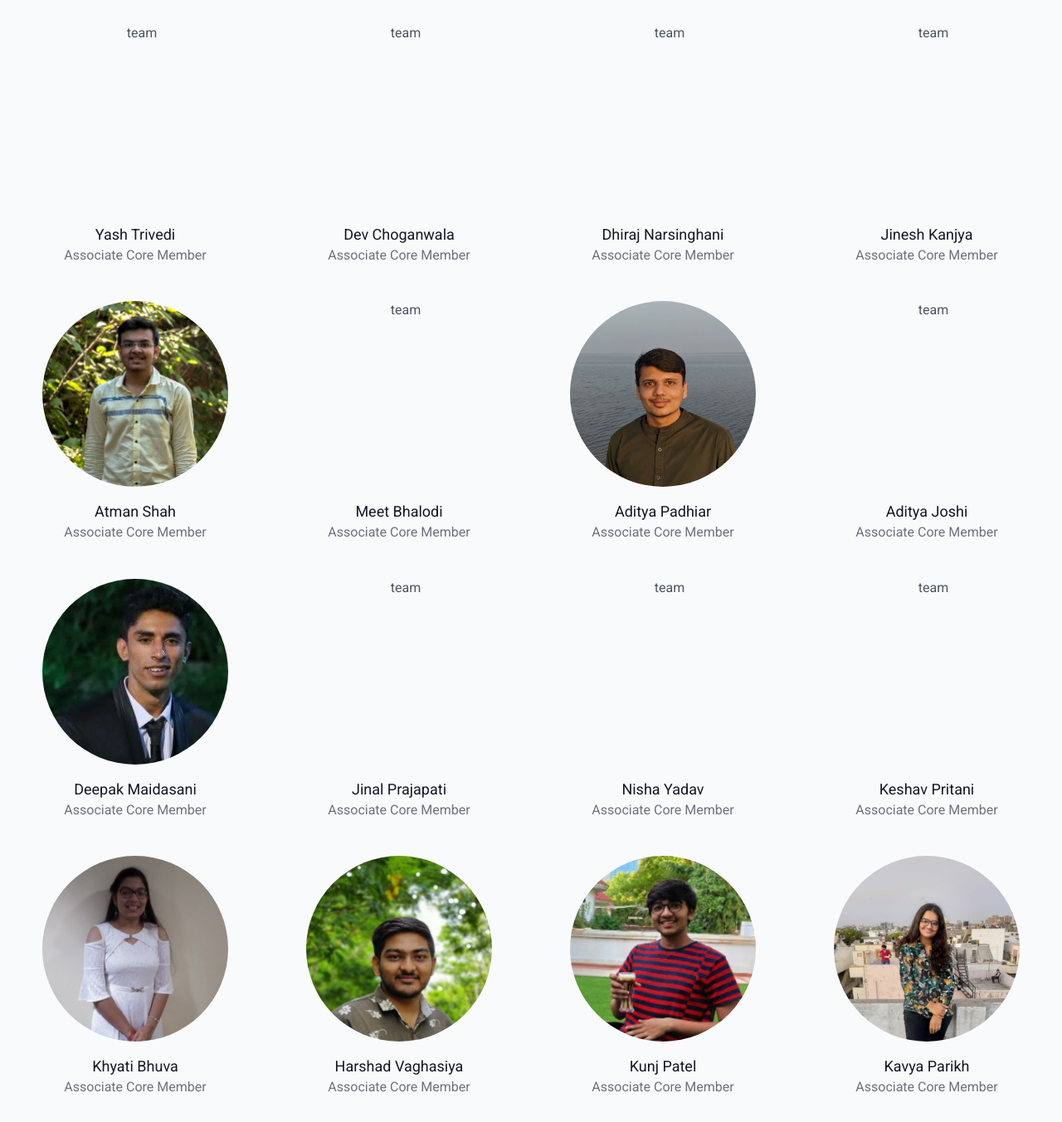
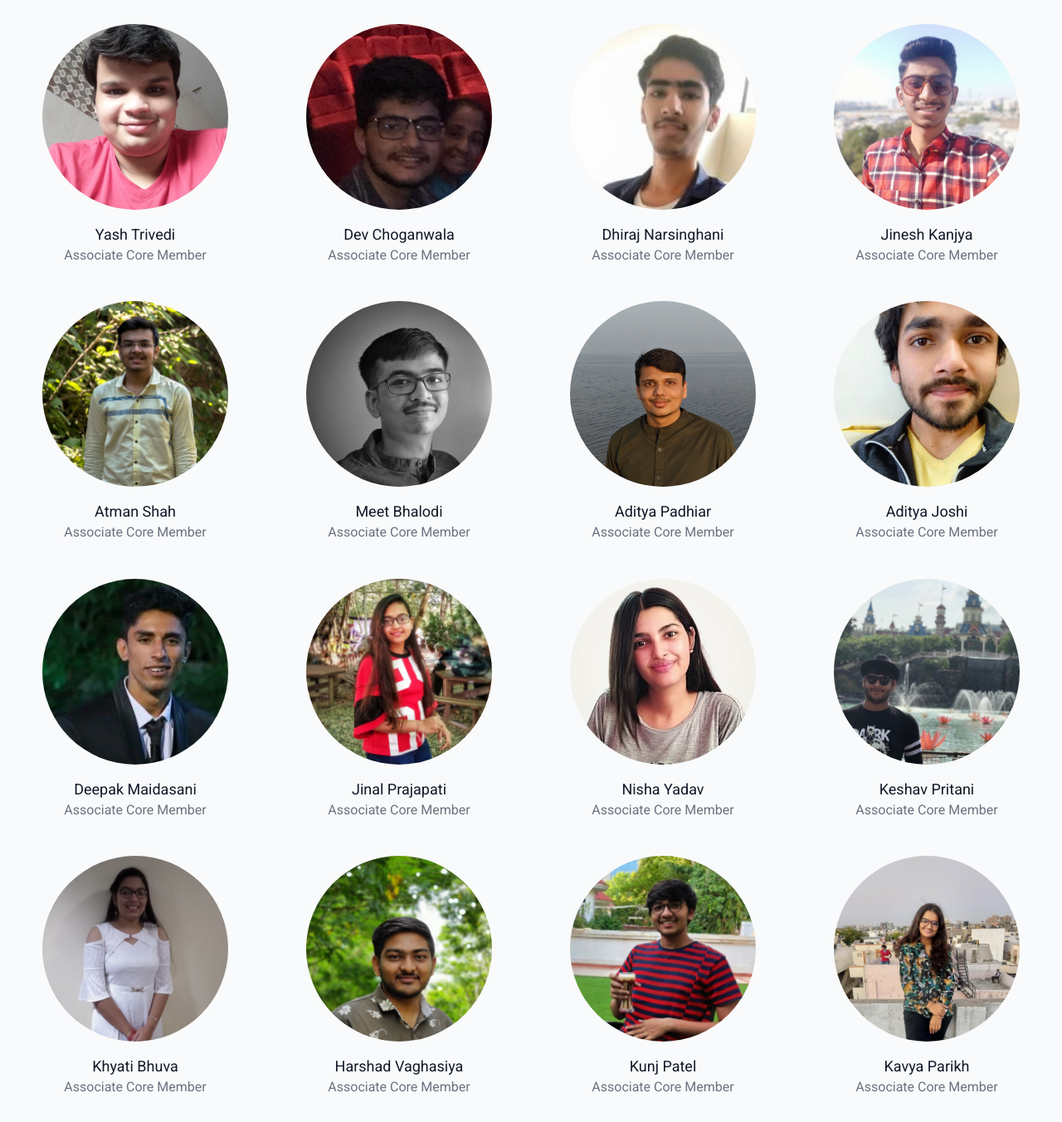
Before and after one commit to Cicada3301Reinvented/Cicada3301.github.io, a plain HTML site: page team.html in a window 1280 px wide. Shown: the part 1088-2441 px from the top of the page at 83% size. Drawn offline with nearby package versions, Linux system fonts and the light colour scheme.

Commit message:
Update team.html

```diff
--- a/team.html
+++ b/team.html
@@ -195,7 +195,7 @@
                      <img
                         alt="team"
                         class="flex-shrink-0 rounded-full w-56 h-56 object-cover object-center mb-4"
-                        src="./assets/team/Vyom.jpeg"
+                        src="./assets/team/Vyom.jpg"
                      />
                      <div class="w-full">
                         <h2 class="font-medium text-lg text-gray-900">
@@ -225,7 +225,7 @@
                      <img
                         alt="team"
                         class="flex-shrink-0 rounded-full w-56 h-56 object-cover object-center mb-4"
-                        src="./assets/team/Deven.jpeg"
+                        src="./assets/team/Deven.jpg"
                      />
                      <div class="w-full">
                         <h2 class="font-medium text-lg text-gray-900">
@@ -319,7 +319,7 @@
                      <img
                         alt="team"
                         class="flex-shrink-0 rounded-full w-56 h-56 object-cover object-center mb-4"
-                        src="./assets/team/Yash.jpeg"
+                        src="./assets/team/Yash.jpg"
                      />
                      <div class="w-full">
                         <h2 class="font-medium text-lg text-gray-900">
@@ -336,7 +336,7 @@
                      <img
                         alt="team"
                         class="flex-shrink-0 rounded-full w-56 h-56 object-cover object-center mb-4"
-                        src="./assets/team/Dev.jpeg"
+                        src="./assets/team/Dev.jpg"
                      />
                      <div class="w-full">
                         <h2 class="font-medium text-lg text-gray-900">
@@ -353,7 +353,7 @@
                      <img
                         alt="team"
                         class="flex-shrink-0 rounded-full w-56 h-56 object-cover object-center mb-4"
-                        src="./assets/team/Dhiraj.jpeg"
+                        src="./assets/team/Dhiraj.jpg"
                      />
                      <div class="w-full">
                         <h2 class="font-medium text-lg text-gray-900">
@@ -370,7 +370,7 @@
                      <img
                         alt="team"
                         class="flex-shrink-0 rounded-full w-56 h-56 object-cover object-center mb-4"
-                        src="./assets/team/Jinesh.jpeg"
+                        src="./assets/team/Jinesh.jpg"
                      />
                      <div class="w-full">
                         <h2 class="font-medium text-lg text-gray-900">
@@ -404,7 +404,7 @@
                      <img
                         alt="team"
                         class="flex-shrink-0 rounded-full w-56 h-56 object-cover object-center mb-4"
-                        src="./assets/team/Meet.jpeg"
+                        src="./assets/team/Meet.jpg"
                      />
                      <div class="w-full">
                         <h2 class="font-medium text-lg text-gray-900">
@@ -438,7 +438,7 @@
                      <img
                         alt="team"
                         class="flex-shrink-0 rounded-full w-56 h-56 object-cover object-center mb-4"
-                        src="./assets/team/AdityaJoshi.jpeg"
+                        src="./assets/team/AdityaJoshi.jpg"
                      />
                      <div class="w-full">
                         <h2 class="font-medium text-lg text-gray-900">
@@ -472,7 +472,7 @@
                      <img
                         alt="team"
                         class="flex-shrink-0 rounded-full w-56 h-56 object-cover object-center mb-4"
-                        src="./assets/team/Jinal.jpeg"
+                        src="./assets/team/Jinal.jpg"
                      />
                      <div class="w-full">
                         <h2 class="font-medium text-lg text-gray-900">
@@ -489,7 +489,7 @@
                      <img
                         alt="team"
                         class="flex-shrink-0 rounded-full w-56 h-56 object-cover object-center mb-4"
-                        src="./assets/team/Nisha.jpeg"
+                        src="./assets/team/Nisha.jpg"
                      />
                      <div class="w-full">
                         <h2 class="font-medium text-lg text-gray-900">
@@ -506,7 +506,7 @@
                      <img
                         alt="team"
                         class="flex-shrink-0 rounded-full w-56 h-56 object-cover object-center mb-4"
-                        src="./assets/team/Keshav.jpeg"
+                        src="./assets/team/Keshav.jpg"
                      />
                      <div class="w-full">
                         <h2 class="font-medium text-lg text-gray-900">
@@ -607,7 +607,7 @@
                      <img
                         alt="team"
                         class="flex-shrink-0 rounded-full w-56 h-56 object-cover object-center mb-4"
-                        src="./assets/team/Sarthak.jpeg"
+                        src="./assets/team/Sarthak.jpg"
                      />
                      <div class="w-full">
                         <h2 class="font-medium text-lg text-gray-900">
```
